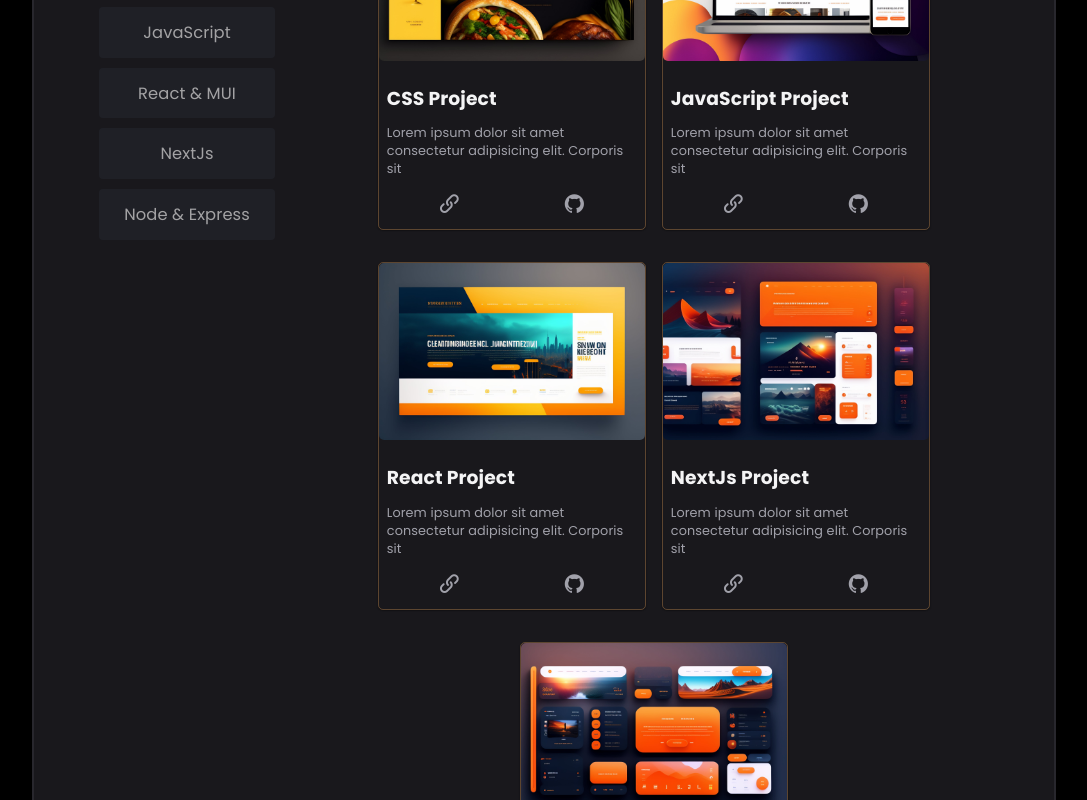
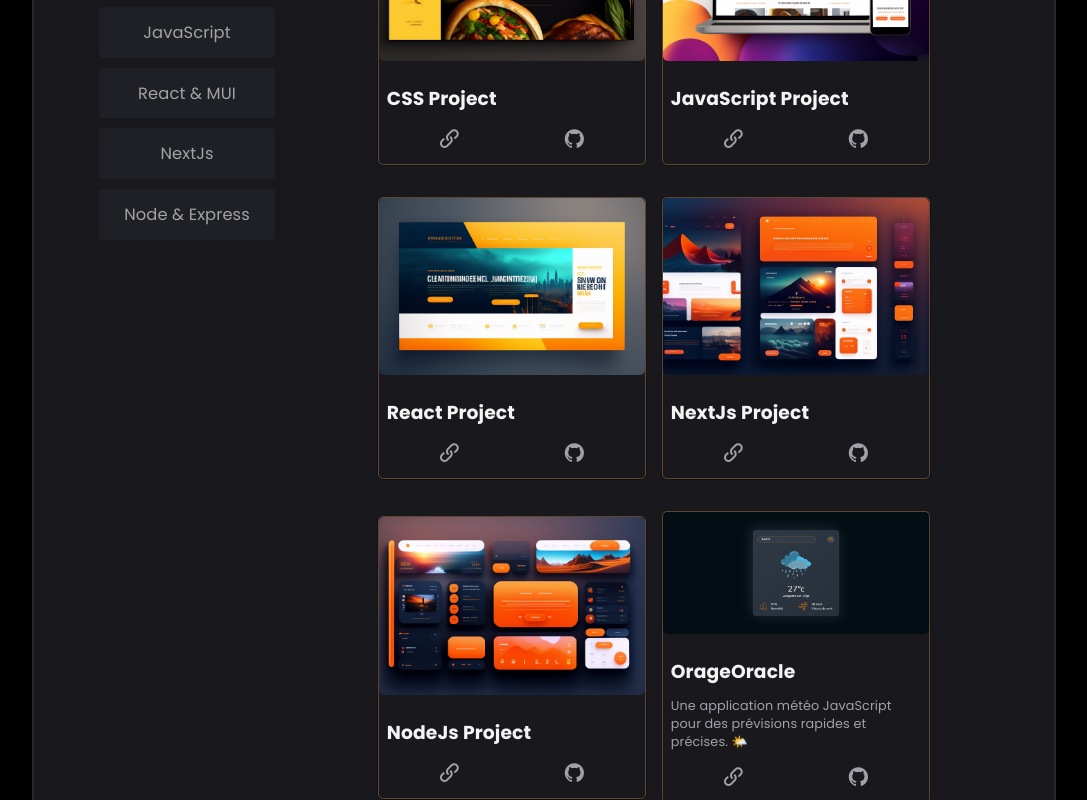
Before and after one commit to OlivierMaria/Portfolio, a React (Vite) app: page / in a window 1280 px wide. Shown: the part 740-1540 px from the top of the page, without its empty margins (96-1183 px from the left). Built offline with nearby package versions, Linux system fonts and the light colour scheme.

Commit message:
Adding the OrageOracle project.

```diff
--- a/src/components/3-main/Main.jsx
+++ b/src/components/3-main/Main.jsx
@@ -87,13 +87,16 @@ export default function Main() {
 
                 <div style={{ width: "266px" }} className="box__wrapper">
                   <h1 className="title">{item.projectTitle}</h1>
-                  <p className="subtitle">
-                    Lorem ipsum dolor sit amet consectetur adipisicing elit.
-                    Corporis sit{" "}
-                  </p>
+                  <p className="subtitle">{item.subtitle}</p>
                   <div className="flex icons">
                     <div className="icon-link"></div>
-                    <div className="icon-github"></div>
+                    <a
+                      href="https://github.com/OlivierMaria/OrageOracle"
+                      target="_blank"
+                      rel="noopener noreferrer"
+                    >
+                      <div className="icon-github"></div>
+                    </a>
                   </div>
                 </div>
               </motion.article>
--- a/src/components/3-main/myProjects.js
+++ b/src/components/3-main/myProjects.js
@@ -16,4 +16,11 @@ export const myProjects = [
     category: ["node", "express"],
     imgPath: "./05.jpg",
   },
+  {
+    projectTitle: "OrageOracle",
+    category: ["javascript"],
+    imgPath: "./OrageOracle.png",
+    subtitle:
+      "Une application météo JavaScript pour des prévisions rapides et précises. 🌤️",
+  },
 ];
```
Also changed, not shown: public/OrageOracle.png (added).
